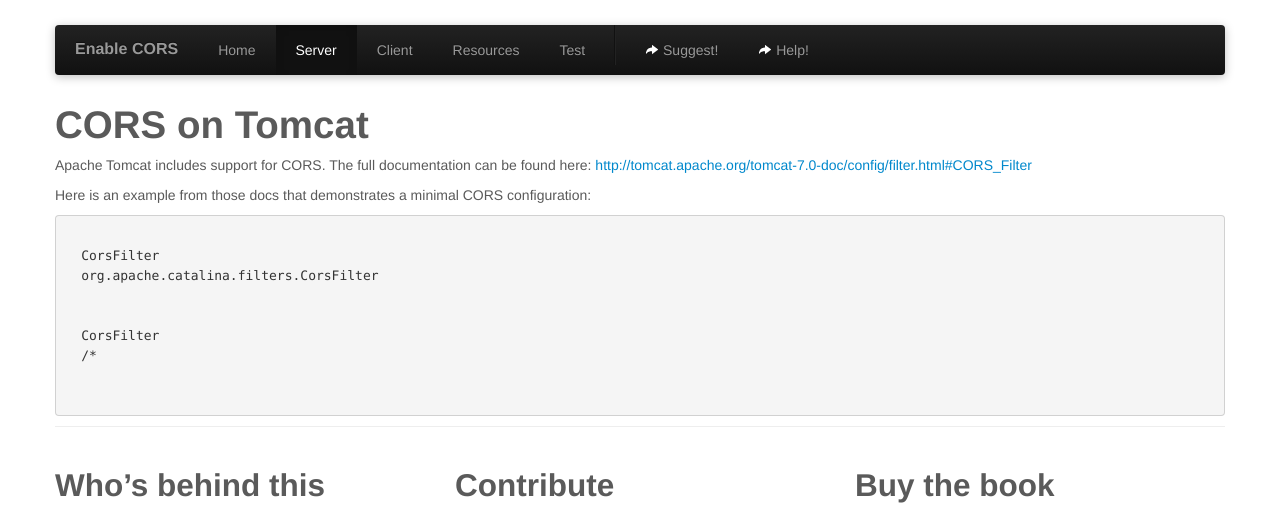
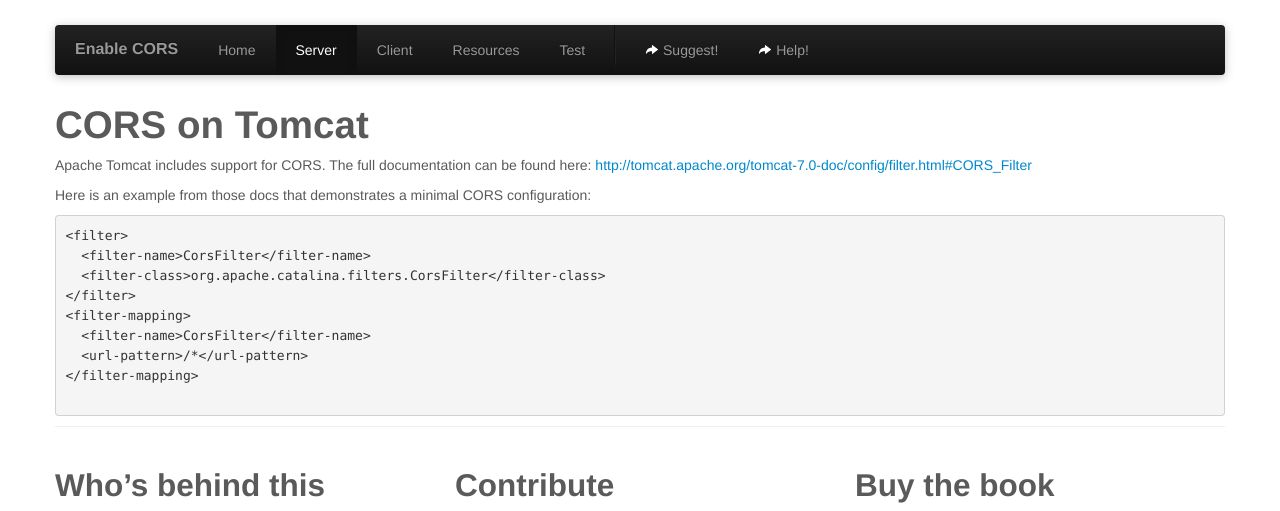
Before and after one commit to monsur/enable-cors.org, a Jekyll site: the page built from server_tomcat.html, in a window 1280 px wide, cut to the strip 0-511 px from the top of the page. Built offline with Jekyll 4.4.1, drawn with Linux system fonts in a browser that asks for light colours.

Commit message:
Fixing escaping for Tomcat config.

```diff
--- a/server_tomcat.html
+++ b/server_tomcat.html
@@ -9,14 +9,14 @@
 		<p>Apache Tomcat includes support for CORS. The full documentation can be found here: <a href="http://tomcat.apache.org/tomcat-7.0-doc/config/filter.html#CORS_Filter">http://tomcat.apache.org/tomcat-7.0-doc/config/filter.html#CORS_Filter</a></p>
 		<p>Here is an example from those docs that demonstrates a minimal CORS configuration:</p>
 		<pre class="code">
-<filter>
-  <filter-name>CorsFilter</filter-name>
-  <filter-class>org.apache.catalina.filters.CorsFilter</filter-class>
-</filter>
-<filter-mapping>
-  <filter-name>CorsFilter</filter-name>
-  <url-pattern>/*</url-pattern>
-</filter-mapping>
+&lt;filter&gt;
+  &lt;filter-name&gt;CorsFilter&lt;/filter-name&gt;
+  &lt;filter-class&gt;org.apache.catalina.filters.CorsFilter&lt;/filter-class&gt;
+&lt;/filter&gt;
+&lt;filter-mapping&gt;
+  &lt;filter-name&gt;CorsFilter&lt;/filter-name&gt;
+  &lt;url-pattern&gt;/*&lt;/url-pattern&gt;
+&lt;/filter-mapping&gt;
 		</pre>
 		</section>
 	</div>
```
